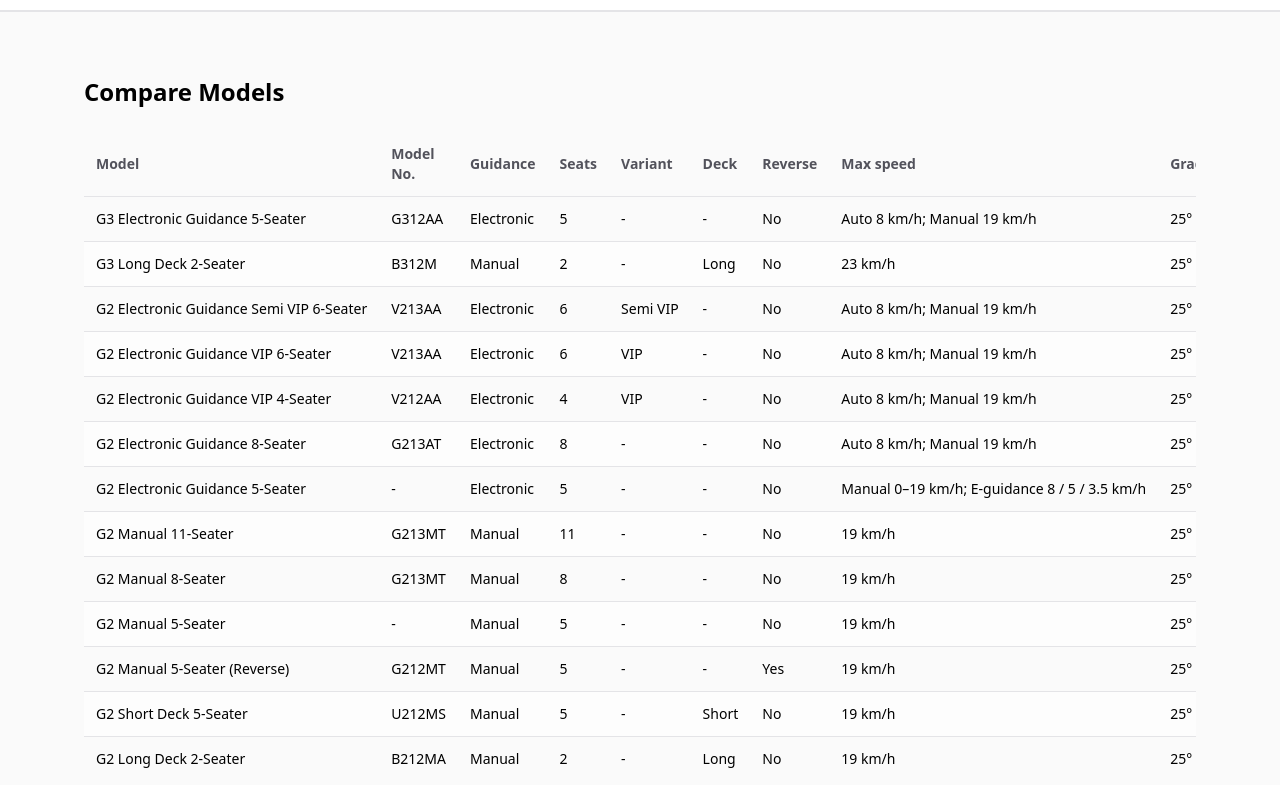
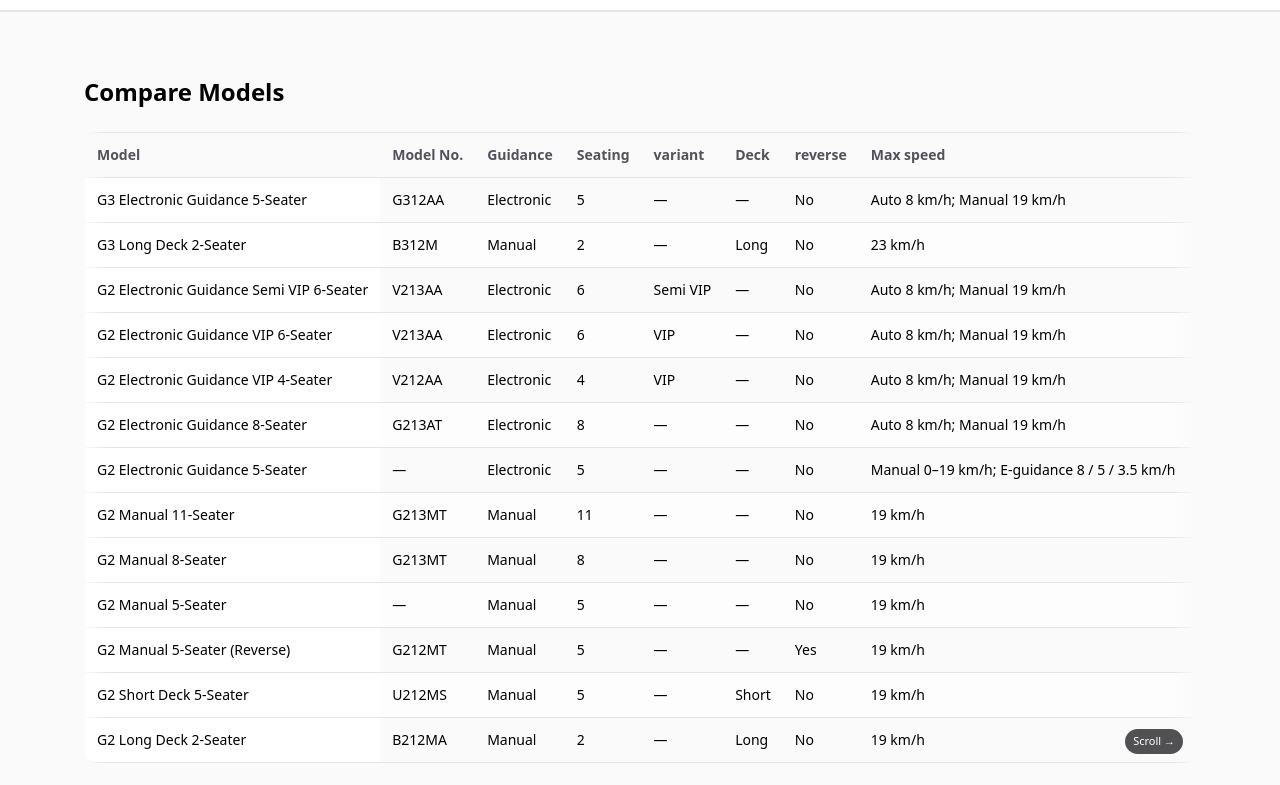
Before and after one commit to Aproglobal/apro-global-site, a React (Vite) app: page / in a window 1280 px wide. Shown: the part 1980-2765 px from the top of the page. Built offline with nearby package versions, Linux system fonts and the light colour scheme.

Commit message:
Update CompareTable.tsx

```diff
--- a/src/components/CompareTable.tsx
+++ b/src/components/CompareTable.tsx
@@ -1,7 +1,7 @@
 // src/components/CompareTable.tsx
-import React, { useEffect, useState } from "react";
+import React, { useEffect, useMemo, useRef, useState } from "react";
 import { MODELS } from "../data/models";
-import { SPECS } from "../data/specs";
+import { SPECS, SPEC_LABELS } from "../data/specs";
 import { trackEvent } from "../services/analytics";
 import { openModel } from "./ModelDetail";
 
@@ -9,31 +9,55 @@ type TipState = {
   show: boolean;
   x: number;
   y: number;
-  code?: string;
   content?: string;
-  viaKeyboard?: boolean;
 };
+
+const DESKTOP_HEADERS: Array<keyof typeof SPEC_LABELS | "model" | "variant" | "reverse"> = [
+  "model",              // 가상 컬럼(모델명)
+  "modelNo",
+  "guidance",
+  "seating",
+  "variant",           // 가상 컬럼(variants)
+  "deck",
+  "reverse",           // 가상 컬럼(reverse seating)
+  "maxSpeed",
+  "gradeability",
+  "battery",
+  "motor",
+  "dimensions",
+  "payload",
+];
+
+const MOBILE_KEYS: Array<keyof typeof SPEC_LABELS | "variant" | "reverse"> = [
+  "modelNo",
+  "guidance",
+  "seating",
+  "variant",
+  "deck",
+  "maxSpeed",
+  "battery",
+  "gradeability",
+];
 
 function buildTip(code: string): string {
   const s = SPECS[code] || {};
-  const rows = [
-    s.modelNo ? `Model No.: ${s.modelNo}` : undefined,
-    s.dimensions ? `Size: ${s.dimensions}` : undefined,
-    s.wheelbase ? `Wheelbase: ${s.wheelbase}` : undefined,
-    s.curbWeight ? `Curb: ${s.curbWeight}` : undefined,
-    s.battery ? `Battery: ${s.battery}` : undefined,
-    s.motor ? `Motor: ${s.motor}` : undefined,
-    s.suspension ? `Suspension: ${s.suspension}` : undefined,
-    s.brakes || s.parkingBrake
-      ? `Brakes: ${[s.brakes, s.parkingBrake ? `+ ${s.parkingBrake}` : undefined].filter(Boolean).join(" ")}`
-      : undefined,
-    s.maxSpeed ? `Speed: ${s.maxSpeed}` : undefined,
-    s.gradeability ? `Grade: ${s.gradeability}` : undefined,
-    s.payload ? `Payload: ${s.payload}` : undefined,
-    s.cargoBed ? `Cargo bed: ${s.cargoBed}` : undefined,
-    s.options?.length ? `Options: ${s.options.slice(0, 3).join(", ")}${s.options.length > 3 ? "…" : ""}` : undefined,
+  const parts = [
+    s.modelNo && `Model No.: ${s.modelNo}`,
+    s.dimensions && `Size: ${s.dimensions}`,
+    s.wheelbase && `Wheelbase: ${s.wheelbase}`,
+    s.curbWeight && `Curb: ${s.curbWeight}`,
+    s.battery && `Battery: ${s.battery}`,
+    s.motor && `Motor: ${s.motor}`,
+    s.suspension && `Suspension: ${s.suspension}`,
+    (s.brakes || s.parkingBrake) &&
+      `Brakes: ${[s.brakes, s.parkingBrake ? `+ ${s.parkingBrake}` : ""].filter(Boolean).join(" ")}`,
+    s.maxSpeed && `Speed: ${s.maxSpeed}`,
+    s.gradeability && `Grade: ${s.gradeability}`,
+    s.payload && `Payload: ${s.payload}`,
+    s.cargoBed && `Cargo bed: ${s.cargoBed}`,
+    s.options?.length && `Options: ${s.options.slice(0, 3).join(", ")}${s.options.length > 3 ? "…" : ""}`,
   ].filter(Boolean);
-  return rows.length ? rows.join(" • ") : "Specs coming soon";
+  return parts.length ? parts.join(" • ") : "Specs coming soon";
 }
 
 export default function CompareTable() {
@@ -42,119 +66,183 @@ export default function CompareTable() {
   }, []);
 
   const [tip, setTip] = useState<TipState>({ show: false, x: 0, y: 0 });
+  const scrollRef = useRef<HTMLDivElement | null>(null);
+  const [showHint, setShowHint] = useState(true);
 
-  const onRowActivate = (code: string, name: string) => {
-    openModel(code);
-    trackEvent("compare_row_click", { code, name });
-  };
+  // 스크롤 힌트는 첫 스크롤 시 사라짐
+  useEffect(() => {
+    const el = scrollRef.current;
+    if (!el) return;
+    const onScroll = () => setShowHint(false);
+    el.addEventListener("scroll", onScroll, { passive: true });
+    return () => el.removeEventListener("scroll", onScroll);
+  }, []);
 
-  const headers = [
-    "Model",
-    "Model No.",
-    "Guidance",
-    "Seats",
-    "Variant",
-    "Deck",
-    "Reverse",
-    "Max speed",
-    "Grade",
-    "Battery",
-    "Motor",
-    "Dimensions (L×W×H)",
-    "Payload",
-  ];
+  const models = useMemo(() => MODELS, []);
 
   return (
     <section
       id="compare"
-      className="py-16 bg-zinc-50 text-black border-t border-zinc-200 dark:bg-zinc-900 dark:text-white dark:border-zinc-800 scroll-mt-24"
+      className="py-16 bg-zinc-50 text-black border-t border-zinc-200 dark:bg-zinc-900 dark:text-white dark:border-zinc-800"
     >
       <div className="max-w-6xl mx-auto px-5 relative">
         <h3 className="text-2xl font-bold">Compare Models</h3>
 
-        {/* 📱 Mobile cards */}
-        <ul className="mt-6 space-y-3 md:hidden">
-          {MODELS.map((m) => {
+        {/* ======= 모바일: 카드 요약 ======= */}
+        <div className="md:hidden mt-6 grid gap-4">
+          {models.map((m) => {
             const s = SPECS[m.code] || {};
             return (
-              <li
+              <article
                 key={m.code}
-                className="
-                  group rounded-2xl border border-zinc-200 dark:border-zinc-800
-                  bg-white dark:bg-zinc-950 p-4
-                  transition-all duration-200
-                  hover:shadow-md hover:-translate-y-0.5 hover:border-black/15 dark:hover:border-white/20
-                  motion-reduce:transition-none motion-reduce:hover:translate-y-0
-                "
+                className="rounded-2xl border border-zinc-200 dark:border-zinc-800 bg-white dark:bg-zinc-950 p-4"
               >
+                <header className="flex items-center justify-between gap-3">
+                  <div>
+                    <h4 className="text-base font-semibold">{m.name}</h4>
+                    <p className="text-xs text-zinc-600 dark:text-zinc-400">
+                      {m.guidance} • {m.seats} seats {m.deck ? `• ${m.deck} deck` : ""}{" "}
+                      {m.variant ? `• ${m.variant}` : ""} {m.reverse ? "• Reverse Seating" : ""}
+                    </p>
+                  </div>
                   <button
-                  onClick={() => onRowActivate(m.code, m.name)}
-                  className="text-left w-full"
+                    onClick={() => (openModel(m.code), trackEvent("compare_card_open", { code: m.code }))}
+                    className="shrink-0 px-3 py-1.5 rounded-full text-xs font-semibold bg-black text-white dark:bg-white dark:text-black"
                     aria-label={`Open ${m.name} details`}
                   >
-                  <div className="flex items-start justify-between gap-3">
-                    <div>
-                      <h4 className="text-base font-semibold">{m.name}</h4>
-                      <p className="text-xs text-zinc-600 dark:text-zinc-400 mt-0.5">
-                        {m.guidance} • {m.seats} seats {m.variant ? `• ${m.variant}` : ""}
-                      </p>
-                    </div>
-                    <span className="text-[10px] rounded-full border px-2 py-1 border-zinc-300 dark:border-zinc-700">
-                      Tap for details
+                    Details
+                  </button>
+                </header>
+
+                <ul className="mt-3 grid grid-cols-2 gap-x-4 gap-y-2 text-sm">
+                  {MOBILE_KEYS.map((key) => {
+                    const label = SPEC_LABELS[key as keyof typeof SPEC_LABELS] || key;
+                    // 가상 필드 처리
+                    const value =
+                      key === "variant"
+                        ? m.variant ?? "—"
+                        : key === "deck"
+                        ? m.deck ?? "—"
+                        : key === "seating"
+                        ? m.seats ?? "—"
+                        : key === "guidance"
+                        ? m.guidance ?? "—"
+                        : key === "battery" ||
+                          key === "maxSpeed" ||
+                          key === "modelNo" ||
+                          key === "dimensions" ||
+                          key === "gradeability"
+                        ? (SPECS[m.code] as any)?.[key] ?? "—"
+                        : (SPECS[m.code] as any)?.[key] ?? "—";
+
+                    return (
+                      <li key={key} className="flex flex-col">
+                        <span className="text-[11px] uppercase tracking-wide text-zinc-500 dark:text-zinc-400">
+                          {label}
                         </span>
-                  </div>
-                  <dl className="mt-3 grid grid-cols-2 gap-x-4 gap-y-1 text-sm">
-                    <dt className="text-zinc-500 dark:text-zinc-400">Model No.</dt>
-                    <dd>{s.modelNo ?? "-"}</dd>
-                    <dt className="text-zinc-500 dark:text-zinc-400">Max speed</dt>
-                    <dd>{s.maxSpeed ?? "-"}</dd>
-                    <dt className="text-zinc-500 dark:text-zinc-400">Battery</dt>
-                    <dd>{s.battery ?? "-"}</dd>
-                    <dt className="text-zinc-500 dark:text-zinc-400">Dimensions</dt>
-                    <dd>{s.dimensions ?? "-"}</dd>
-                  </dl>
-                </button>
+                        <span>{value || "—"}</span>
                       </li>
                     );
                   })}
                 </ul>
 
-        {/* 💻 Desktop table */}
-        <div className="mt-6 overflow-x-auto hidden md:block">
-          <table className="min-w-[1200px] w-full text-sm border-collapse">
-            <thead>
-              <tr>
-                {headers.map((h) => (
+                {/* 더보기 (세부 스펙) */}
+                <details className="mt-3 rounded-xl border border-zinc-200 dark:border-zinc-800">
+                  <summary className="cursor-pointer list-none px-3 py-2 text-sm font-medium">
+                    More specs
+                  </summary>
+                  <div className="px-3 pb-3">
+                    <ul className="mt-2 space-y-1 text-sm text-zinc-700 dark:text-zinc-300">
+                      {Object.entries(SPECS[m.code] || {}).map(([k, v]) => {
+                        const label = SPEC_LABELS[k as keyof typeof SPEC_LABELS];
+                        if (!label) return null;
+                        return (
+                          <li key={k} className="flex gap-2">
+                            <span className="w-36 shrink-0 text-zinc-500 dark:text-zinc-400">{label}</span>
+                            <span className="flex-1">{Array.isArray(v) ? v.join(", ") : (v as any) ?? "—"}</span>
+                          </li>
+                        );
+                      })}
+                    </ul>
+                  </div>
+                </details>
+
+                <div className="mt-3 flex gap-2">
+                  <a
+                    href={`/specs/${m.code}.pdf`}
+                    onClick={() => trackEvent("spec_download", { code: m.code })}
+                    className="px-3 py-2 rounded-full border text-sm border-zinc-300 text-zinc-800 dark:border-zinc-700 dark:text-zinc-200"
+                  >
+                    Download specs
+                  </a>
+                  <button
+                    onClick={() => (openModel(m.code), trackEvent("compare_card_open", { code: m.code, via: "cta" }))}
+                    className="px-3 py-2 rounded-full bg-black text-white text-sm font-semibold dark:bg-white dark:text-black"
+                  >
+                    View details
+                  </button>
+                </div>
+              </article>
+            );
+          })}
+        </div>
+
+        {/* ======= 데스크탑: 전체 표 ======= */}
+        <div className="hidden md:block mt-6">
+          <div className="relative">
+            {/* 좌/우 그라데이션 가이드 */}
+            <div className="pointer-events-none absolute left-0 top-0 h-full w-6 bg-gradient-to-r
+                            from-zinc-50 dark:from-zinc-900 to-transparent z-10" />
+            <div className="pointer-events-none absolute right-0 top-0 h-full w-6 bg-gradient-to-l
+                            from-zinc-50 dark:from-zinc-900 to-transparent z-10" />
+
+            {/* 스크롤 컨테이너 */}
+            <div
+              ref={scrollRef}
+              className="overflow-x-auto overscroll-x-contain relative rounded-xl border border-zinc-200 dark:border-zinc-800"
+            >
+              {/* 스크롤 힌트 */}
+              {showHint && (
+                <div className="pointer-events-none absolute bottom-2 right-3 z-20 text-[11px] px-2 py-1 rounded-full bg-zinc-800/80 text-white">
+                  Scroll →
+                </div>
+              )}
+
+              <table className="min-w-[1200px] w-max text-sm border-collapse">
+                <thead className="sticky top-0 z-20">
+                  <tr className="bg-zinc-50 dark:bg-zinc-900">
+                    {DESKTOP_HEADERS.map((h) => (
                       <th
                         key={h}
-                    className="py-3 px-3 text-left text-zinc-600 dark:text-zinc-300 sticky top-0 bg-zinc-50 dark:bg-zinc-900 z-10"
+                        className={[
+                          "py-3 px-3 text-left text-zinc-600 dark:text-zinc-300",
+                          h === "model" ? "sticky left-0 z-20 bg-zinc-50 dark:bg-zinc-900" : "",
+                        ].join(" ")}
                       >
-                    {h}
+                        {h === "model" ? "Model" : (SPEC_LABELS as any)[h] || h}
                       </th>
                     ))}
                   </tr>
                 </thead>
                 <tbody>
-              {MODELS.map((m, idx) => {
+                  {models.map((m, idx) => {
                     const s = SPECS[m.code] || {};
-                const tipContent = buildTip(m.code);
-                const zebra = idx % 2 ? "bg-white/50 dark:bg-transparent" : "";
                     return (
                       <tr
                         key={m.code}
-                    className={`
-                      border-t border-zinc-200 dark:border-zinc-800 cursor-pointer
-                      hover:bg-zinc-100/70 dark:hover:bg-zinc-800/70
-                      ${zebra} transition-colors
-                    `}
+                        className={[
+                          "group border-t border-zinc-200 dark:border-zinc-800 hover:bg-zinc-100 dark:hover:bg-zinc-800 cursor-pointer",
+                          idx % 2 ? "bg-white/50 dark:bg-transparent" : "",
+                        ].join(" ")}
                         tabIndex={0}
                         role="button"
                         aria-label={`Open ${m.name} details`}
-                    onClick={() => onRowActivate(m.code, m.name)}
+                        onClick={() => (openModel(m.code), trackEvent("compare_row_click", { code: m.code }))}
                         onKeyDown={(e) => {
                           if (e.key === "Enter" || e.key === " ") {
                             e.preventDefault();
-                        onRowActivate(m.code, m.name);
+                            openModel(m.code);
+                            trackEvent("compare_row_click", { code: m.code, via: "kbd" });
                           }
                         }}
                         onMouseEnter={(e) =>
@@ -162,60 +250,80 @@ export default function CompareTable() {
                             show: true,
                             x: e.clientX,
                             y: e.clientY,
-                        code: m.code,
-                        content: tipContent,
-                        viaKeyboard: false,
+                            content: buildTip(m.code),
                           })
                         }
-                    onMouseMove={(e) =>
-                      setTip((t) => (t.show ? { ...t, x: e.clientX, y: e.clientY } : t))
-                    }
+                        onMouseMove={(e) => setTip((t) => (t.show ? { ...t, x: e.clientX, y: e.clientY } : t))}
                         onMouseLeave={() => setTip({ show: false, x: 0, y: 0 })}
-                    onFocus={(e) => {
-                      const rect = (e.currentTarget as HTMLElement).getBoundingClientRect();
+                        onFocus={() =>
                           setTip({
                             show: true,
-                        x: rect.right - 12,
-                        y: rect.top + rect.height / 2,
-                        code: m.code,
-                        content: tipContent,
-                        viaKeyboard: true,
-                      });
-                    }}
+                            x: window.innerWidth - 16,
+                            y: 120,
+                            content: buildTip(m.code),
+                          })
+                        }
                         onBlur={() => setTip({ show: false, x: 0, y: 0 })}
                       >
-                    <td className="py-3 px-3 font-medium whitespace-nowrap">{m.name}</td>
-                    <td className="py-3 px-3 whitespace-nowrap">{s.modelNo ?? "-"}</td>
-                    <td className="py-3 px-3 whitespace-nowrap">{m.guidance}</td>
-                    <td className="py-3 px-3 whitespace-nowrap">{m.seats}</td>
-                    <td className="py-3 px-3 whitespace-nowrap">{m.variant ?? "-"}</td>
-                    <td className="py-3 px-3 whitespace-nowrap">{m.deck ?? "-"}</td>
-                    <td className="py-3 px-3 whitespace-nowrap">{m.reverse ? "Yes" : "No"}</td>
-                    <td className="py-3 px-3 whitespace-nowrap">{s.maxSpeed ?? "-"}</td>
-                    <td className="py-3 px-3 whitespace-nowrap">{s.gradeability ?? "-"}</td>
-                    <td className="py-3 px-3 whitespace-nowrap">{s.battery ?? "-"}</td>
-                    <td className="py-3 px-3 whitespace-nowrap">{s.motor ?? "-"}</td>
-                    <td className="py-3 px-3 whitespace-nowrap">{s.dimensions ?? "-"}</td>
-                    <td className="py-3 px-3 whitespace-nowrap">{s.payload ?? "-"}</td>
+                        {DESKTOP_HEADERS.map((h) => {
+                          const cell =
+                            h === "model"
+                              ? m.name
+                              : h === "variant"
+                              ? m.variant ?? "—"
+                              : h === "reverse"
+                              ? m.reverse
+                                ? "Yes"
+                                : "No"
+                              : h === "seating"
+                              ? m.seats ?? "—"
+                              : h === "guidance"
+                              ? m.guidance ?? "—"
+                              : (s as any)?.[h] ?? "—";
+                          const stickyFirst = h === "model";
+                          return (
+                            <td
+                              key={String(h)}
+                              className={[
+                                "py-3 px-3 whitespace-nowrap",
+                                stickyFirst
+                                  ? "sticky left-0 z-10 bg-white dark:bg-zinc-950 group-hover:bg-zinc-100 dark:group-hover:bg-zinc-800"
+                                  : "",
+                              ].join(" ")}
+                            >
+                              {cell}
+                            </td>
+                          );
+                        })}
                       </tr>
                     );
                   })}
                 </tbody>
               </table>
             </div>
+          </div>
 
-        {/* Tooltip */}
+          <div className="mt-6">
+            <a
+              href="#contact"
+              onClick={() => trackEvent("cta_click", { where: "compare", label: "Download full brochure" })}
+              className="inline-block px-5 py-3 rounded-lg font-medium bg-black text-white hover:opacity-90 dark:bg-white dark:text-black"
+            >
+              Download full brochure
+            </a>
+          </div>
+        </div>
+
+        {/* Tooltip (데스크탑 전용) */}
+        <div className="hidden md:block">
           {tip.show && (
             <div
-            className="
-              pointer-events-none fixed z-30 max-w-[80vw] md:max-w-md px-3 py-2 rounded-lg shadow-lg
-              text-xs md:text-sm leading-relaxed
-              bg-white text-black dark:bg-zinc-800 dark:text-white border border-zinc-200 dark:border-zinc-700
-            "
+              className="pointer-events-none fixed z-30 max-w-md px-3 py-2 rounded-lg shadow-lg
+                         text-xs leading-relaxed
+                         bg-white text-black dark:bg-zinc-800 dark:text-white border border-zinc-200 dark:border-zinc-700"
               style={{
                 left: Math.min(tip.x + 14, window.innerWidth - 16),
                 top: Math.min(tip.y + 14, window.innerHeight - 16),
-              transform: "translate(-0%, -0%)",
               }}
               role="status"
               aria-live="polite"
@@ -223,15 +331,6 @@ export default function CompareTable() {
               {tip.content}
             </div>
           )}
-
-        <div className="mt-6">
-          <a
-            href="#contact"
-            onClick={() => trackEvent("cta_click", { where: "compare", label: "Download full brochure" })}
-            className="inline-block px-5 py-3 rounded-full font-medium bg-black text-white hover:opacity-90 dark:bg-white dark:text-black w-full sm:w-auto"
-          >
-            Download full brochure
-          </a>
         </div>
       </div>
     </section>
```
Lines whose indentation alone changed are shown as unchanged.
